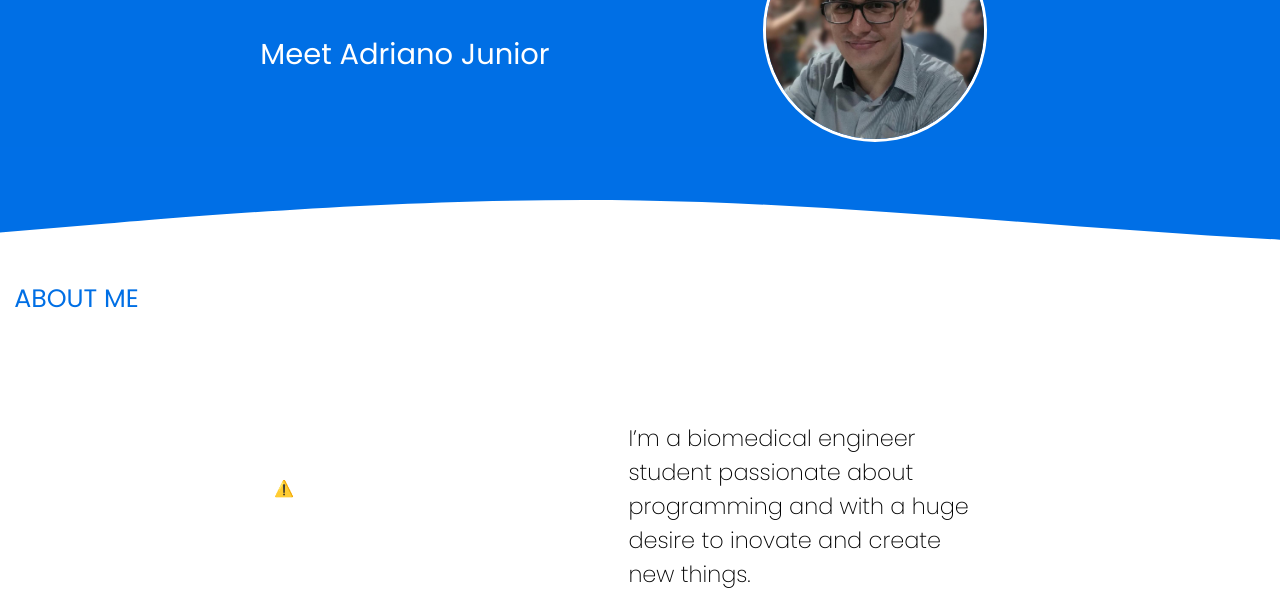
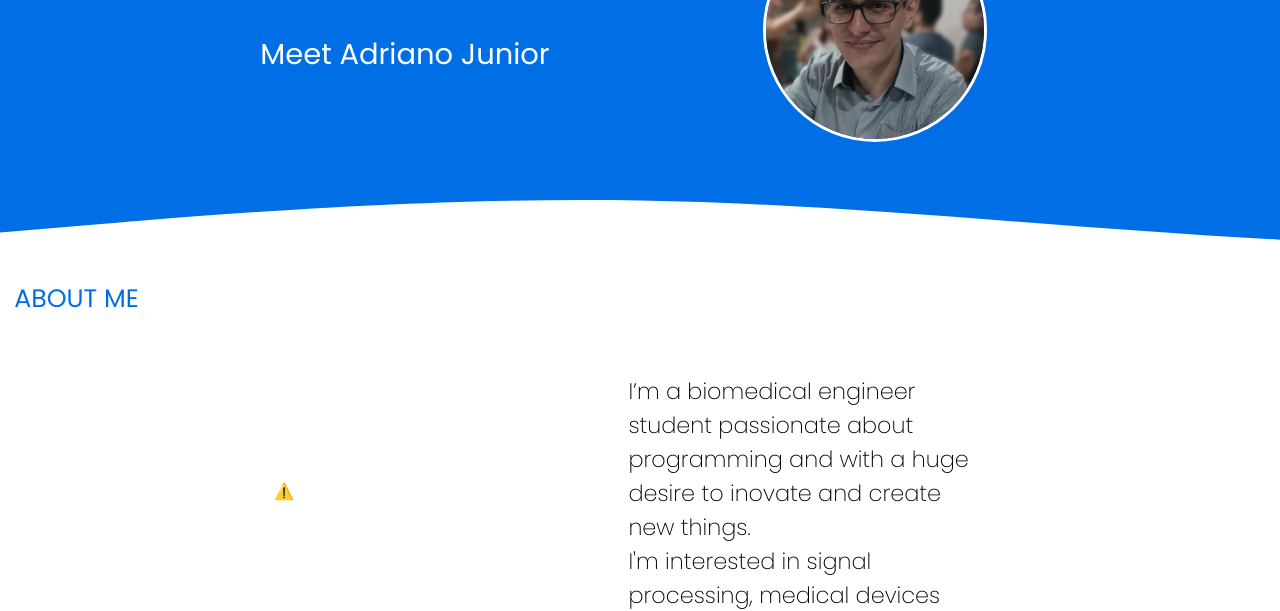
Before and after one commit to Adriano3ds/Adriano3ds.github.io, a plain HTML site: page index.html in a window 1280 px wide. Shown: the part 210-821 px from the top of the page. Drawn offline with nearby package versions, Linux system fonts and the light colour scheme; no server answers.

Commit message:
Added text to info section

```diff
--- a/index.html
+++ b/index.html
@@ -27,7 +27,7 @@
 		<section class="about-me">
 			<h2 class="section-title">About Me</h2>
 			<lottie-player src="https://assets5.lottiefiles.com/packages/lf20_sSF6EG.json" background="transparent" speed="1"  style="width: 300px; height: 300px;" loop autoplay></lottie-player>
-			<p class="about-me-text">I’m a biomedical engineer student passionate about programming and with a huge desire to inovate and create new things.</p>
+			<p class="about-me-text">I’m a biomedical engineer student passionate about programming and with a huge desire to inovate and create new things.<br>I'm interested in signal processing, medical devices and neuroengineering.</p>
 		</section>
 		<section class="known-technologies">
 			<h2 class="section-title">Known Technologies</h2>
```
